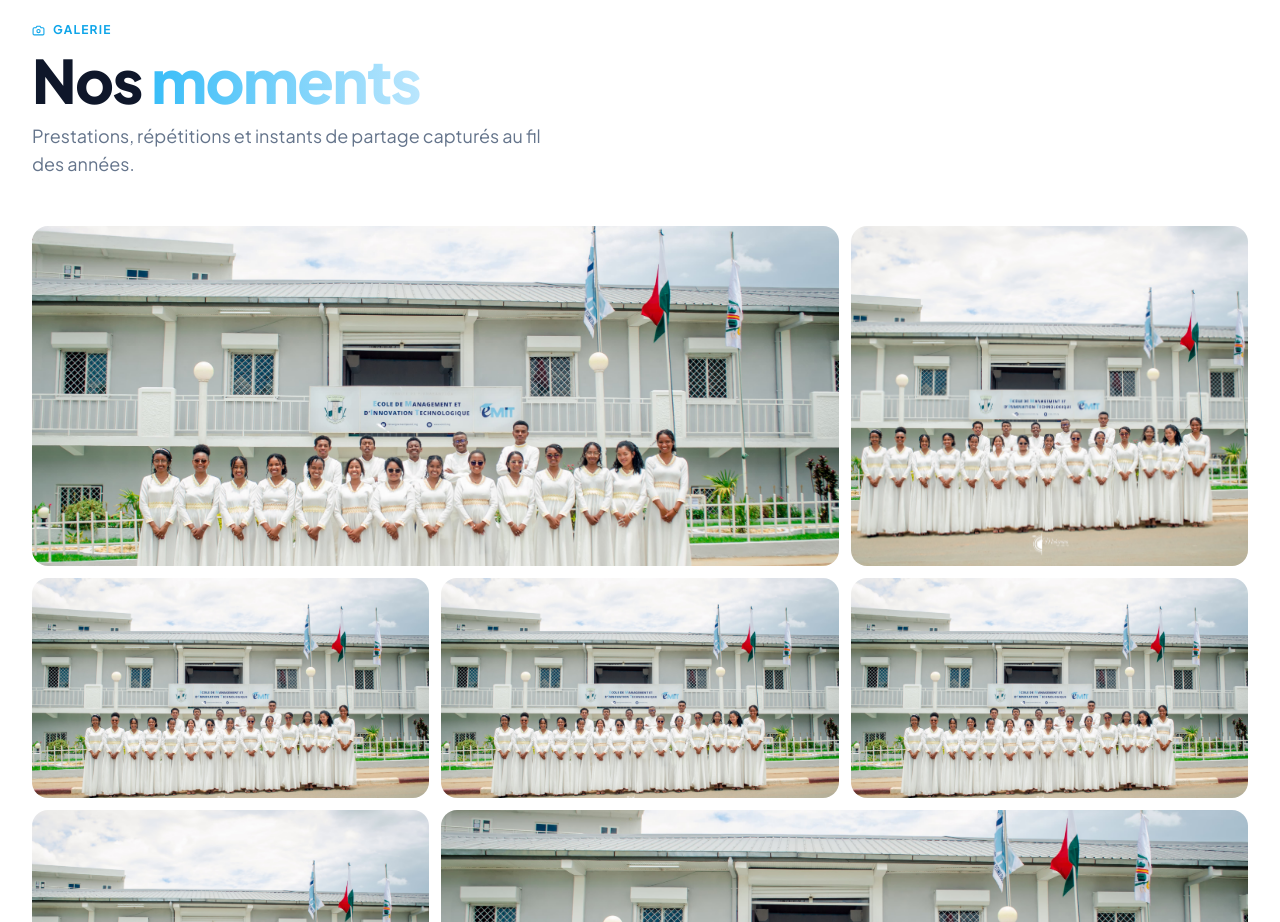
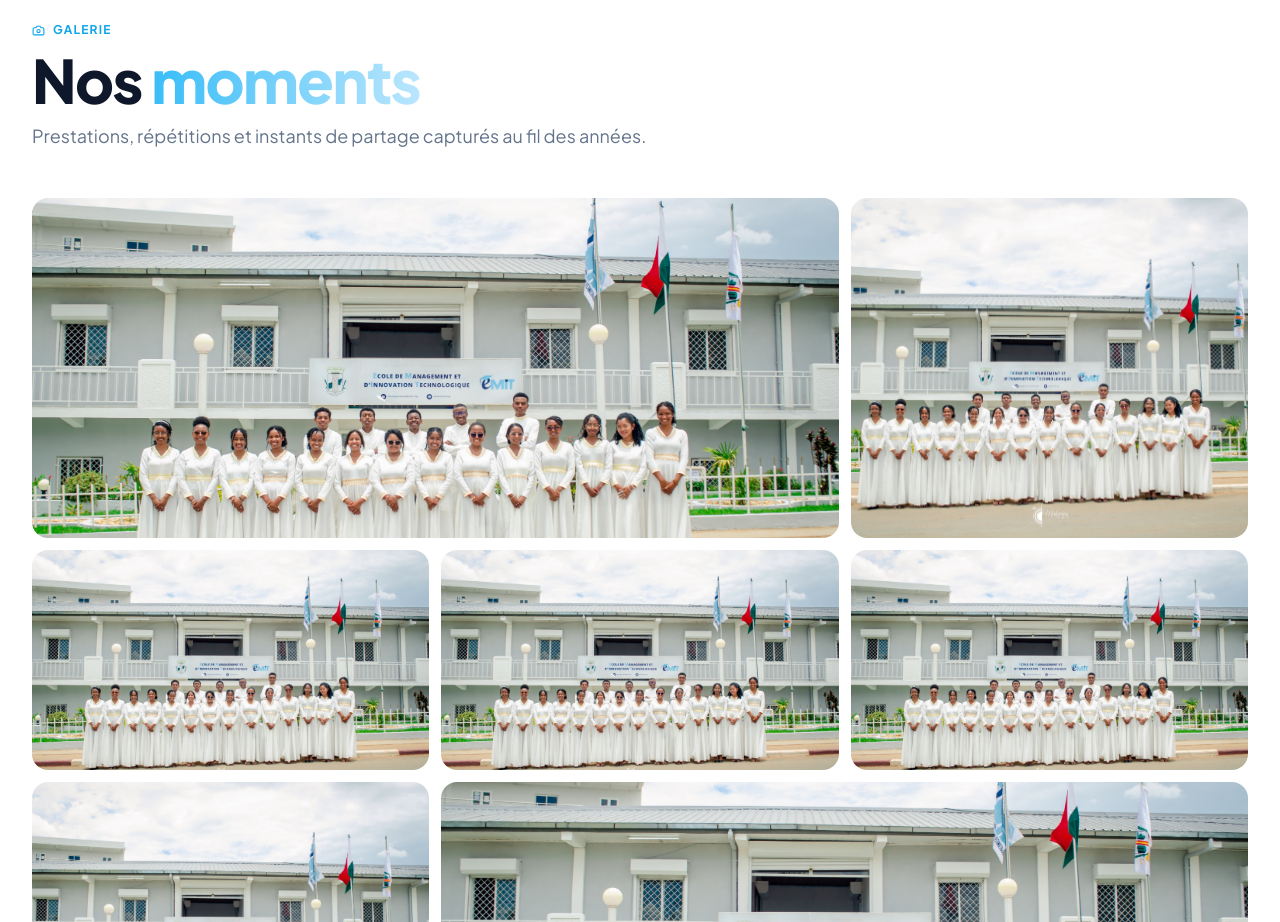
Before and after one commit to Fenosoa-Erica/emifi-bolt-2, a React (Vite) app: page / in a window 1280 px wide. Shown: the part 3460-4382 px from the top of the page. Built offline with nearby package versions, Linux system fonts and the light colour scheme; no server answers.

Commit message:
Updated Gallery.tsx

```diff
--- a/src/components/Gallery.tsx
+++ b/src/components/Gallery.tsx
@@ -151,7 +151,7 @@ export default function Gallery() {
           <h2 className="section-title text-slate-900 dark:text-white mb-3">
             Nos <span className="text-gradient">moments</span>
           </h2>
-          <p className="section-subtitle max-w-lg">
+          <p className="section-subtitle ">
             Prestations, répétitions et instants de partage capturés au fil des années.
           </p>
         </motion.div>
```
